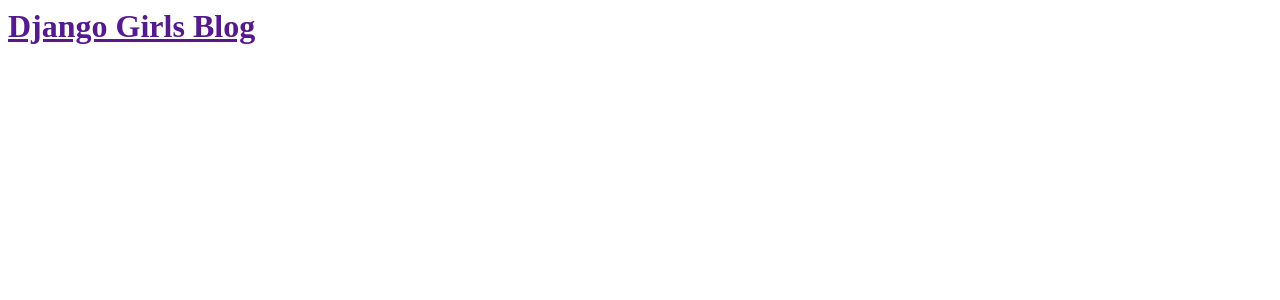
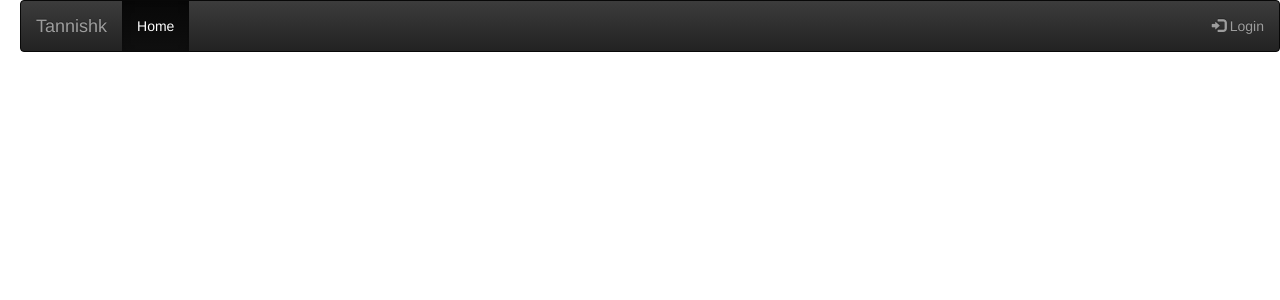
Before and after one commit to tannishk/myblog, a Django app: page / in a window 1280 px wide. Shown: the top 300 px of the page. Run offline with Django 3.2, Linux system fonts and the light colour scheme; data that the repository does not hold is empty; some libraries are stand-ins or nearby versions.

Commit message:
Modification1

```diff
--- /dev/null
+++ b/blog/static/css/blog.css
@@ -0,0 +1,8 @@
+h1 a {
+	color : #15ED68;
+	font-family: 'Lobster';
+}
+body{
+	padding-left: 20px;
+
+}
--- /dev/null
+++ b/blog/templates/blog/base.html
@@ -0,0 +1,32 @@
+{%load static %}
+<html lang="en">
+<html>
+    <head>
+        <title>Blogging Platform</title>
+        <link rel="stylesheet" href="//maxcdn.bootstrapcdn.com/bootstrap/3.2.0/css/bootstrap.min.css">
+<link rel="stylesheet" href="//maxcdn.bootstrapcdn.com/bootstrap/3.2.0/css/bootstrap-theme.min.css">
+<link rel="stylesheet" href="{%static 'css/blog.css'%}">
+<link href="//fonts.googleapis.com/css?family=Lobster&subset=latin,latin-ext" rel="stylesheet" type="text/css">
+
+    </head>
+<body>
+
+<nav class="navbar navbar-inverse">
+  <div class="container-fluid">
+    <div class="navbar-header">
+      <a class="navbar-brand" href="#">Tannishk</a>
+    </div>
+    <ul class="nav navbar-nav">
+      <li class="active"><a href="#">Home</a></li>
+    </ul>
+    <ul class="nav navbar-nav navbar-right">
+      <li><a href="/admin"><span class="glyphicon glyphicon-log-in"></span> Login</a></li>
+    </ul>
+  </div>
+</nav>
+
+
+{% block data%}
+{%endblock%}
+</body>
+</html>
--- a/blog/templates/blog/post_list.html
+++ b/blog/templates/blog/post_list.html
@@ -1,15 +1,16 @@
-<html>
-    <head>
-        <title>Django Girls blog</title>
-    </head>
-    <body>
-        <div>
-            <h1><a href="">Django Girls Blog</a></h1>
-        </div>
+{% extends 'blog/base.html'%}
+{%block data%}
 
         {% for post in posts %}
-        	<p> {{post.title}}</p><br>
-        	<p>{{post.text | linebreaksbr}} <br><div align="right"> by:{{post.author}}</div></p>
+        <div class="panel panel-success">
+  		<div class="panel-heading">
+    <h3 class="panel-title"><a href="{% url 'blog:post_display' pk=post.pk %}">{{post.title}}</a></h3>
+  </div>
+  <div class="panel-body">
+    {{post.text | linebreaksbr}}
+    <div align="right"> by:{{post.author}}</div>
+  </div>
+</div>
+
         {%endfor%}
-        	    </body>
-</html>
+       {%endblock%}
--- a/blog/urls.py
+++ b/blog/urls.py
@@ -1,7 +1,8 @@
 from django.conf.urls import url,include
 from django.contrib import admin
 from . import views
-
+app_name = 'blog'
 urlpatterns = [
     url(r'^$',views.post_list,name='post_list'),
+    url(r'^post/(?P<pk>\d+)/$',views.post_display,name='post_display')
 ]
--- a/blog/views.py
+++ b/blog/views.py
@@ -1,6 +1,10 @@
-from django.shortcuts import render
+from django.shortcuts import render,get_object_or_404
 from .models import Post
 # Create your views here.
 def post_list(request):
 	posts = Post.objects.all().order_by('published_date')
 	return render(request,'blog/post_list.html',{'posts':posts})
+
+def post_display(request,pk):
+	post = get_object_or_404(Post,pk=pk)
+	return render(request,'blog/post_detail.html',{'post':post})
--- a/myblog/urls.py
+++ b/myblog/urls.py
@@ -18,6 +18,6 @@
 from django.contrib import admin
 
 urlpatterns = [
-    url(r'^admin/', admin.site.urls),
+    url(r'^admin/', admin.site.urls,name='admin'),
     url(r'',include('blog.urls')),
 ]
```
Also changed, not shown: blog/templates/blog/post_detail.html (added, +63 -0 lines).
